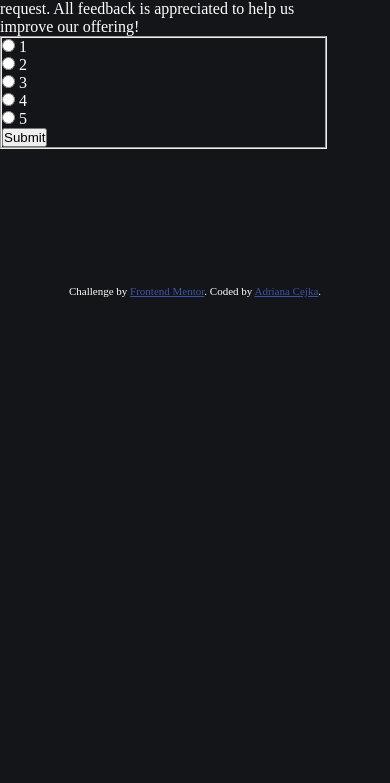
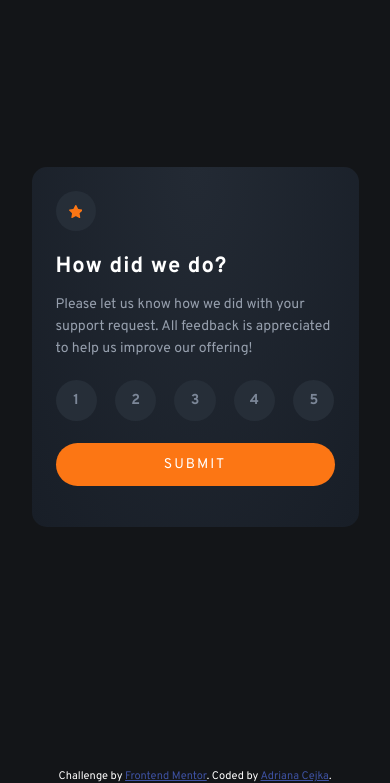
Before and after one commit to adrianacejka/interactive-ating-component, a plain HTML site: page index.html in a window 390 px wide. Shown: the part 75-858 px from the top of the page. Drawn offline with Linux system fonts and the light colour scheme.

Commit message:
css for mobile version (rating screen) done

```diff
--- a/css/main.scss
+++ b/css/main.scss
@@ -1,5 +1,6 @@
+// ------------------------------------------------
+@import url("https://fonts.googleapis.com/css2?family=Overpass:wght@400;700&display=swap");
 
-// ------------------------------------------------
 html {
   box-sizing: border-box;
 }
@@ -13,26 +14,163 @@ html {
 }
 // -------------------------------------------------
 
-
 .attribution {
   font-size: 11px;
   text-align: center;
 }
+
 .attribution a {
   color: hsl(228, 45%, 44%);
 }
 
 body {
   background-color: #131518;
-    color: #FFFFFF;
+  color: #ffffff;
+  font-family: "Overpass", sans-serif;
 }
 
 .thanks {
   display: none;
 }
 
+.wrapper {
+  display: flex;
+  flex-direction: column;
+  justify-content: center;
+  align-items: center;
+  height: 100vh;
+
   .container {
     width: 327px;
     height: 360px;
-    background-image: linear-gradient (to bottom rgba(35, 42, 52, 1), 60%, rgba(24, 30, 39, 1));
+    background-image: radial-gradient(
+      farthest-corner at 50% 0%,
+      #232a34 0%,
+      #181e27 100%
+    );
+    border-radius: 15px;
+    align-self: center;
+    padding: 24px;
+    position: relative;
+
+    .star {
+      width: 40px;
+      height: 40px;
+      background-color: #262e38;
+      border-radius: 50%;
+      position: relative;
+      display: flex;
+      justify-content: center;
+      align-items: center;
     }
+
+    .star::before {
+      content: "";
+      display: inline-block;
+      width: 13px;
+      height: 13px;
+      background-image: url("../images/icon-star.svg");
+      background-repeat: no-repeat;
+      background-size: cover;
+      position: absolute;
+    }
+
+    h1 {
+      font-weight: 700;
+      font-size: 22px;
+      padding: 22px 0 14px 0;
+      letter-spacing: 1px;
+    }
+
+    p {
+      color: #969fad;
+      font-size: 14px;
+      line-height: 22px;
+    }
+
+    fieldset {
+      border: none;
+      display: flex;
+      margin: 20px 0 22px 0;
+      justify-content: space-between;
+      align-items: center;
+
+      .select {
+        display: flex;
+        justify-content: center;
+        align-items: center;
+      }
+
+      input[type="radio"] {
+        appearance: none;
+        background-color: #262e38;
+        margin: 0;
+        font-family: inherit;
+        color: #7c8798;
+        width: 3.1em;
+        height: 3.1em;
+        border-radius: 50%;
+        position: relative;
+        cursor: pointer;
+      }
+
+      input[type="radio"]:hover {
+        background-color: #fc7614;
+        cursor: pointer;
+      }
+
+      input[type="radio"]:checked {
+        background-color: #fc7614;
+        cursor: pointer;
+      }
+
+      input[type="radio"]:active {
+        background-color: #7c8798;
+        cursor: pointer;
+      }
+
+      label {
+        position: absolute;
+        margin: 0;
+        padding: 16px;
+        font-family: inherit;
+        font-size: 0.9rem;
+        color: #7c8798;
+        font-weight: 700;
+        cursor: pointer;
+
+        &:hover {
+          color: #ffffff;
+          cursor: pointer;
+        }
+
+        // ------- přidat javascriptem?
+        .checked {
+          color: #ffffff;
+          cursor: pointer;
+        }
+      }
+    }
+
+    button {
+      display: inline-block;
+      width: 100%;
+      background-color: #fc7614;
+      padding: 13px;
+      font-family: "Overpass", sans-serif;
+      color: white;
+      font-size: 14px;
+      vertical-align: text-bottom;
+      text-transform: uppercase;
+      letter-spacing: 2px;
+      border: none;
+      border-radius: 25px;
+      cursor: pointer;
+    }
+
+    button:hover {
+      background-color: #ffffff;
+      color: #fc7614;
+    }
+  }
+}
--- a/index.html
+++ b/index.html
@@ -17,11 +17,13 @@
 
 <body>
 
+  <div class="wrapper">
     <!-- Rating state start -->
+    <div class="container rate">
 
-  <div class="container submit">
+      <div class="star"></div>
+      <!-- <img class="star-icon" src="images/icon-star.svg" alt=""> -->
 
-    <img src="images/icon-star.svg" alt="">
 
       <h1>How did we do?</h1>
 
@@ -32,30 +34,36 @@
 
         <fieldset>
 
-        <div class="number">
-          <input type="radio" id="rating-1" name="rating" value="1">
-          <label for="rating-1">1</label>
+          <div class="select">
+            <input type="radio" class="number" id="rating-1" name="rating" value="1">
+            <label class="number1" for="rating-1">1</label>
           </div>
-        <div class="number">
-          <input type="radio" id="rating-2" name="rating" value="2">
+
+          <div class="select">
+            <input type="radio" class="number" id="rating-2" name="rating" value="2">
             <label for="rating-2">2</label>
           </div>
-        <div class="number">
-          <input type="radio" id="rating-3" name="rating" value="3">
+
+          <div class="select">
+            <input type="radio" class="number" id="rating-3" name="rating" value="3">
             <label for="rating-3">3</label>
           </div>
-        <div class="number">
-          <input type="radio" id="rating-4" name="rating" value="4">
+
+          <div class="select">
+            <input type="radio" class="number" id="rating-4" name="rating" value="4">
             <label for="rating-4">4</label>
           </div>
-        <div class="number">
-          <input type="radio" id="rating-5" name="rating" value="5">
+
+          <div class="select">
+            <input type="radio" class="number" id="rating-5" name="rating" value="5">
             <label for="rating-5">5</label>
           </div>
 
+        </fieldset>
+
         <button type="submit">Submit</button>
 
-      </fieldset>
+
 
       </form>
 
@@ -86,13 +94,16 @@
 
     <!-- Thank you state end -->
 
+  </div>
 
   <div class="attribution">
     Challenge by <a href="https://www.frontendmentor.io?ref=challenge" target="_blank">Frontend Mentor</a>.
     Coded by <a href="#">Adriana Cejka</a>.
   </div>
 
-  </div>
+
+
+  <script src="main.js"></script>
 
 </body>
 
```
Also changed, not shown: css/main.css, main.js (added), 1 other file. Lines whose indentation alone changed are shown as unchanged.
